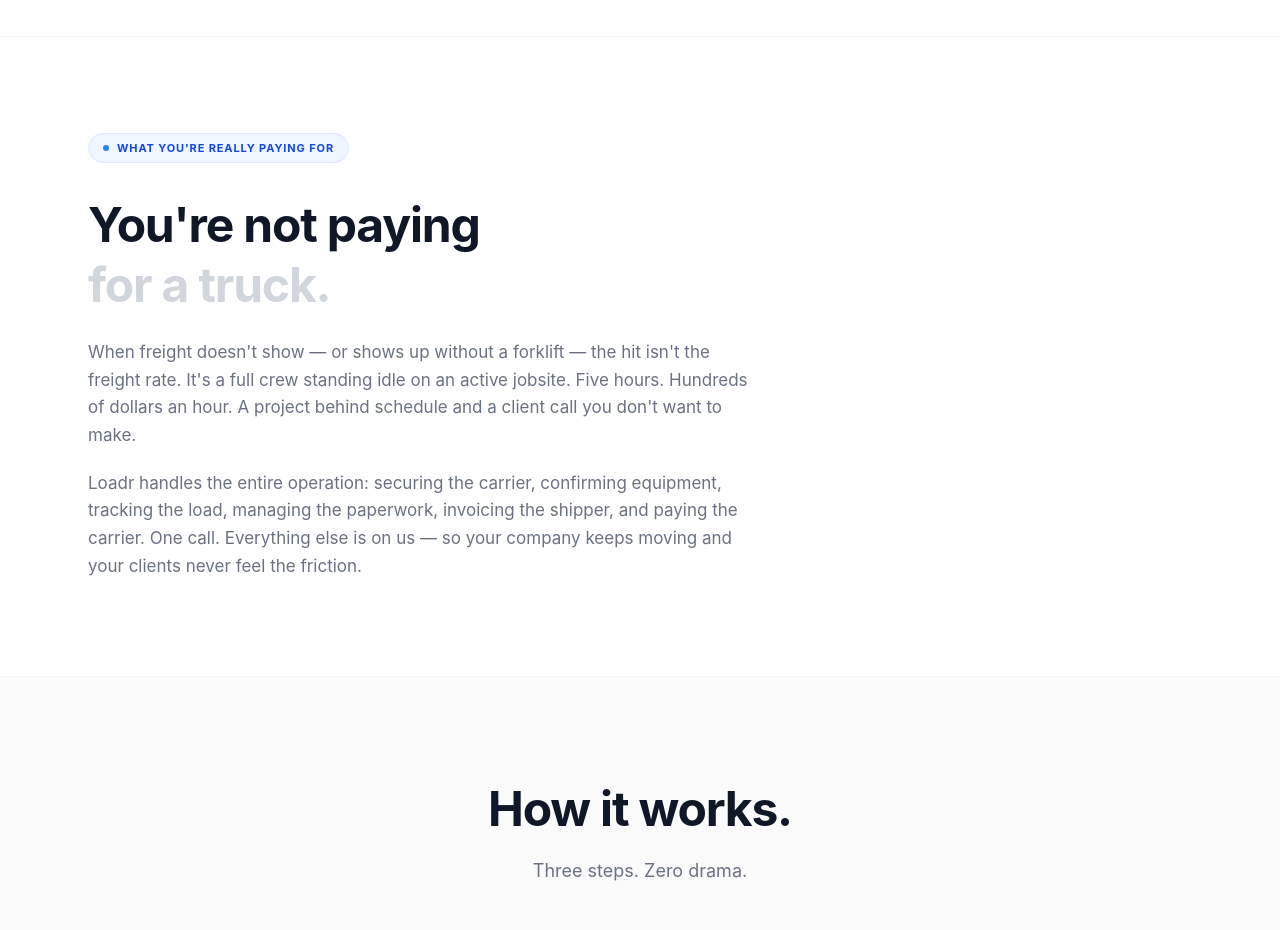
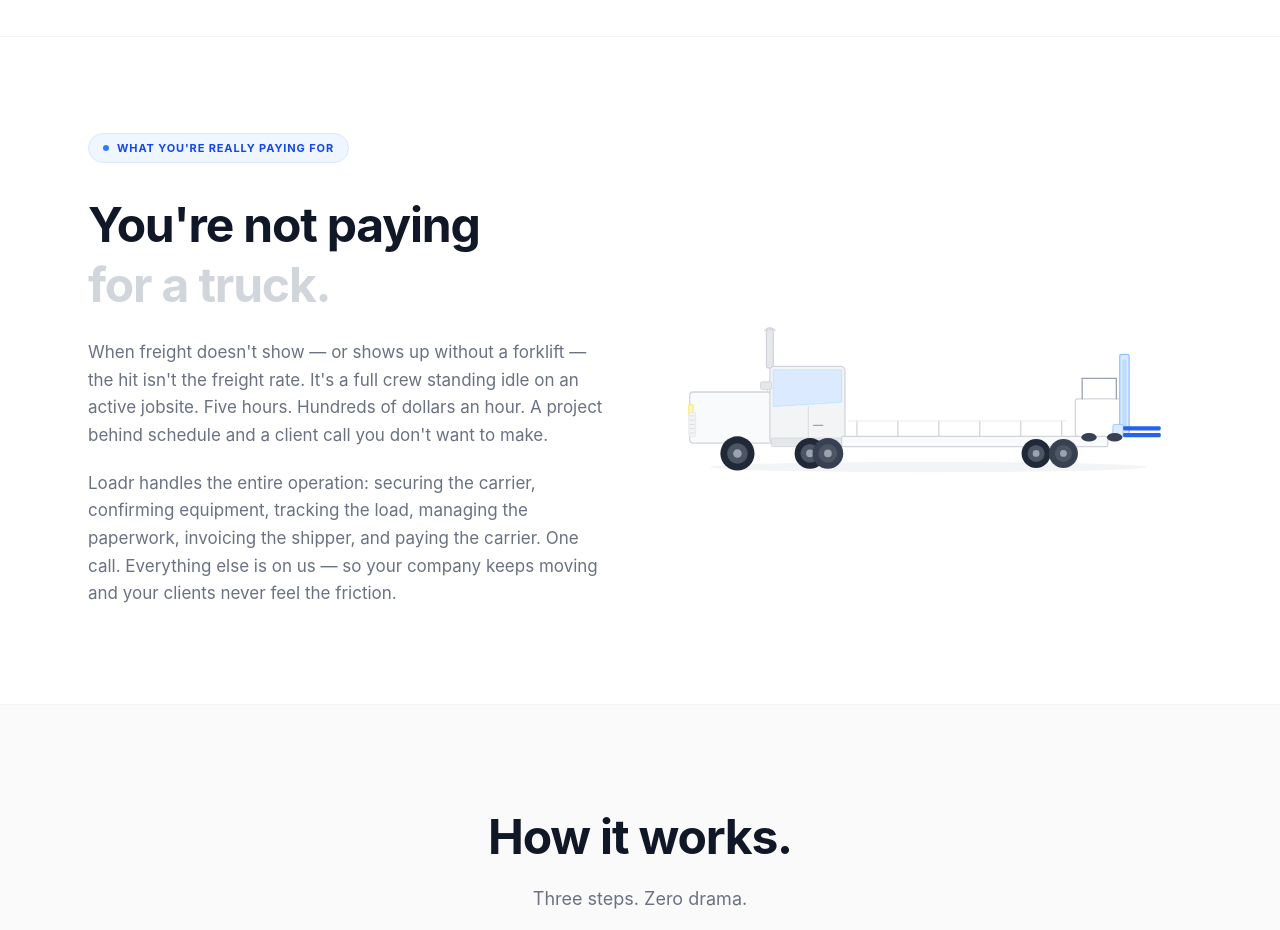
Before and after one commit to edgaremiliopr/Loadr2, a Next.js app: page / in a window 1280 px wide. Shown: the part 2340-3270 px from the top of the page. Built offline with nearby package versions, Linux system fonts and the light colour scheme.

Commit message:
Add piggyback truck SVG illustration to real cost section

```diff
--- a/src/app/page.tsx
+++ b/src/app/page.tsx
@@ -295,11 +295,99 @@ function HowItWorksSection() {
 
 /* ─── Section: Real Cost ─────────────────────────────────────── */
 
+function TruckIllustration() {
+  return (
+    <svg viewBox="0 0 600 250" fill="none" xmlns="http://www.w3.org/2000/svg" aria-hidden="true" className="w-full max-w-lg">
+      {/* Ground */}
+      <ellipse cx="296" cy="238" rx="256" ry="6" fill="#F3F4F6" />
+
+      {/* Exhaust stack */}
+      <rect x="106" y="76" width="8" height="46" rx="3" fill="#E5E7EB" stroke="#D1D5DB" strokeWidth="1.5" />
+      <path d="M104 78 Q110 71 116 78" stroke="#D1D5DB" strokeWidth="1.5" strokeLinecap="round" />
+
+      {/* Hood */}
+      <path d="M20 150 L118 150 L118 210 L20 210 Q16 210 16 206 L16 154 Q16 150 20 150 Z" fill="#F9FAFB" stroke="#D1D5DB" strokeWidth="1.5" />
+      {/* Headlight */}
+      <rect x="15" y="165" width="5" height="14" rx="1" fill="#FEF9C3" stroke="#FDE047" strokeWidth="1" />
+      {/* Grille */}
+      <rect x="15" y="174" width="8" height="28" rx="1" fill="#F3F4F6" stroke="#E5E7EB" strokeWidth="1" />
+      {[178, 183, 188, 193, 198].map((y) => (
+        <line key={y} x1="16" y1={y} x2="22" y2={y} stroke="#D1D5DB" strokeWidth="0.8" />
+      ))}
+
+      {/* Cab body */}
+      <rect x="110" y="120" width="88" height="90" rx="5" fill="#F3F4F6" stroke="#D1D5DB" strokeWidth="1.5" />
+      {/* Windshield */}
+      <path d="M114 124 L194 124 L194 162 L114 167 Z" fill="#DBEAFE" stroke="#BAE6FD" strokeWidth="1" />
+      {/* Side mirror */}
+      <rect x="99" y="138" width="13" height="9" rx="2" fill="#E5E7EB" stroke="#D1D5DB" strokeWidth="1" />
+      <line x1="106" y1="147" x2="110" y2="152" stroke="#D1D5DB" strokeWidth="1" />
+      {/* Door line */}
+      <line x1="155" y1="167" x2="155" y2="210" stroke="#D1D5DB" strokeWidth="1" />
+      {/* Handle */}
+      <line x1="161" y1="189" x2="172" y2="189" stroke="#9CA3AF" strokeWidth="1.5" strokeLinecap="round" />
+
+      {/* Chassis */}
+      <rect x="112" y="204" width="85" height="10" rx="1" fill="#E5E7EB" stroke="#D1D5DB" strokeWidth="1" />
+
+      {/* Flatbed platform */}
+      <rect x="194" y="202" width="312" height="12" rx="2" fill="#F9FAFB" stroke="#D1D5DB" strokeWidth="1.5" />
+      {/* Stake posts */}
+      {[212, 260, 308, 356, 404, 452].map((x) => (
+        <line key={x} x1={x} y1="184" x2={x} y2="202" stroke="#D1D5DB" strokeWidth="1.5" strokeLinecap="round" />
+      ))}
+      {/* Top rail */}
+      <line x1="202" y1="184" x2="458" y2="184" stroke="#E5E7EB" strokeWidth="1" />
+
+      {/* Front wheel */}
+      <circle cx="72" cy="222" r="20" fill="#1F2937" />
+      <circle cx="72" cy="222" r="12" fill="#4B5563" />
+      <circle cx="72" cy="222" r="5" fill="#9CA3AF" />
+      {/* Drive dual wheels */}
+      <circle cx="157" cy="222" r="18" fill="#1F2937" />
+      <circle cx="157" cy="222" r="11" fill="#4B5563" />
+      <circle cx="157" cy="222" r="4.5" fill="#9CA3AF" />
+      <circle cx="178" cy="222" r="18" fill="#374151" />
+      <circle cx="178" cy="222" r="11" fill="#4B5563" />
+      <circle cx="178" cy="222" r="4.5" fill="#9CA3AF" />
+      {/* Flatbed rear axle */}
+      <circle cx="422" cy="222" r="17" fill="#1F2937" />
+      <circle cx="422" cy="222" r="10" fill="#4B5563" />
+      <circle cx="422" cy="222" r="4" fill="#9CA3AF" />
+      <circle cx="454" cy="222" r="17" fill="#374151" />
+      <circle cx="454" cy="222" r="10" fill="#4B5563" />
+      <circle cx="454" cy="222" r="4" fill="#9CA3AF" />
+
+      {/* === Piggyback Forklift === */}
+      {/* Body */}
+      <rect x="468" y="158" width="56" height="44" rx="3" fill="white" stroke="#D1D5DB" strokeWidth="1.5" />
+      {/* Overhead guard posts */}
+      <line x1="476" y1="134" x2="476" y2="158" stroke="#9CA3AF" strokeWidth="1.5" strokeLinecap="round" />
+      <line x1="516" y1="134" x2="516" y2="158" stroke="#9CA3AF" strokeWidth="1.5" strokeLinecap="round" />
+      {/* ROPS crossbar */}
+      <line x1="476" y1="134" x2="516" y2="134" stroke="#9CA3AF" strokeWidth="1.5" strokeLinecap="round" />
+      {/* Mast outer */}
+      <rect x="520" y="106" width="11" height="96" rx="2" fill="#DBEAFE" stroke="#93C5FD" strokeWidth="1.5" />
+      {/* Mast inner rail */}
+      <rect x="523" y="112" width="5" height="82" rx="1" fill="#BFDBFE" />
+      {/* Carriage */}
+      <rect x="512" y="188" width="12" height="14" rx="1.5" fill="#DBEAFE" stroke="#93C5FD" strokeWidth="1" />
+      {/* Forks */}
+      <rect x="524" y="190" width="44" height="5" rx="1.5" fill="#2563EB" />
+      <rect x="524" y="198" width="44" height="5" rx="1.5" fill="#2563EB" />
+      {/* Forklift wheels */}
+      <ellipse cx="484" cy="203" rx="9" ry="5" fill="#374151" />
+      <ellipse cx="514" cy="203" rx="9" ry="5" fill="#374151" />
+    </svg>
+  );
+}
+
 function RealCostSection() {
   return (
     <section className="py-24">
       <div className="max-w-6xl mx-auto px-6">
-        <div className="max-w-2xl">
+        <div className="grid md:grid-cols-2 gap-16 items-center">
+          <div>
             <Tag>What You&apos;re Really Paying For</Tag>
             <h2 className="text-[2.5rem] md:text-[3rem] font-bold text-gray-900 leading-tight tracking-tight mb-6">
               You&apos;re not paying<br />
@@ -315,6 +403,10 @@ function RealCostSection() {
               managing the paperwork, invoicing the shipper, and paying the carrier.
               One call. Everything else is on us — so your company keeps moving and your clients never feel the friction.
             </p>
+          </div>
+          <div className="flex items-center justify-center">
+            <TruckIllustration />
+          </div>
         </div>
       </div>
     </section>
```
Lines whose indentation alone changed are shown as unchanged.
